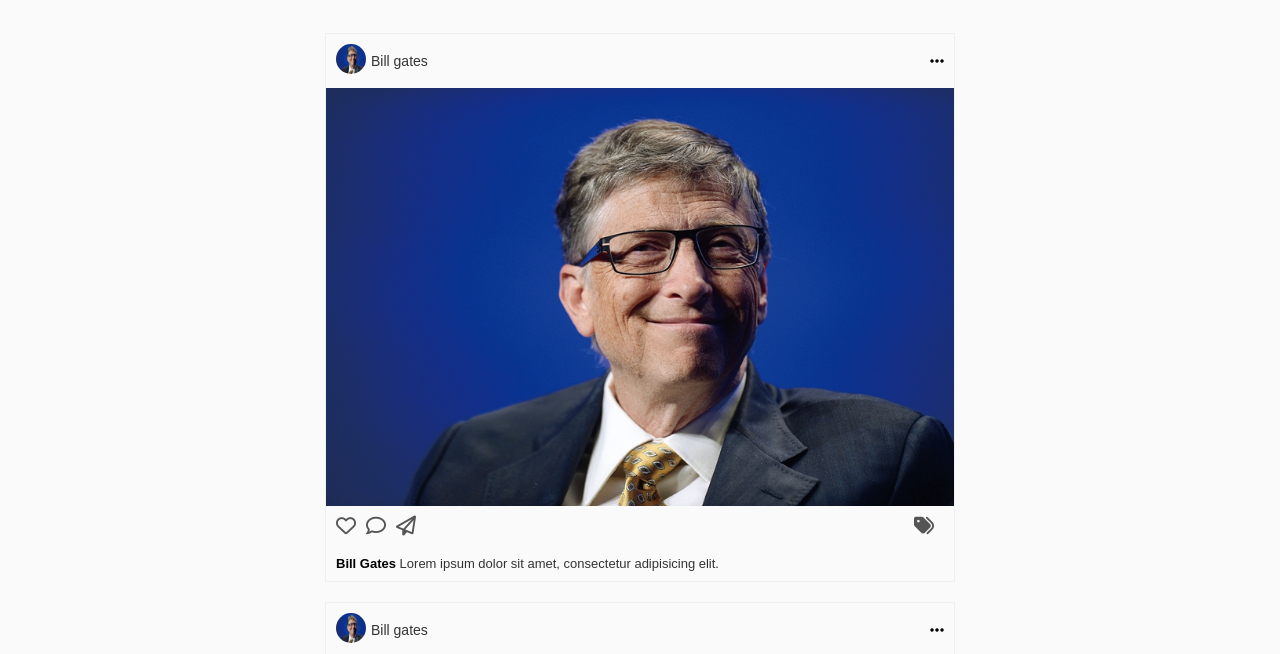
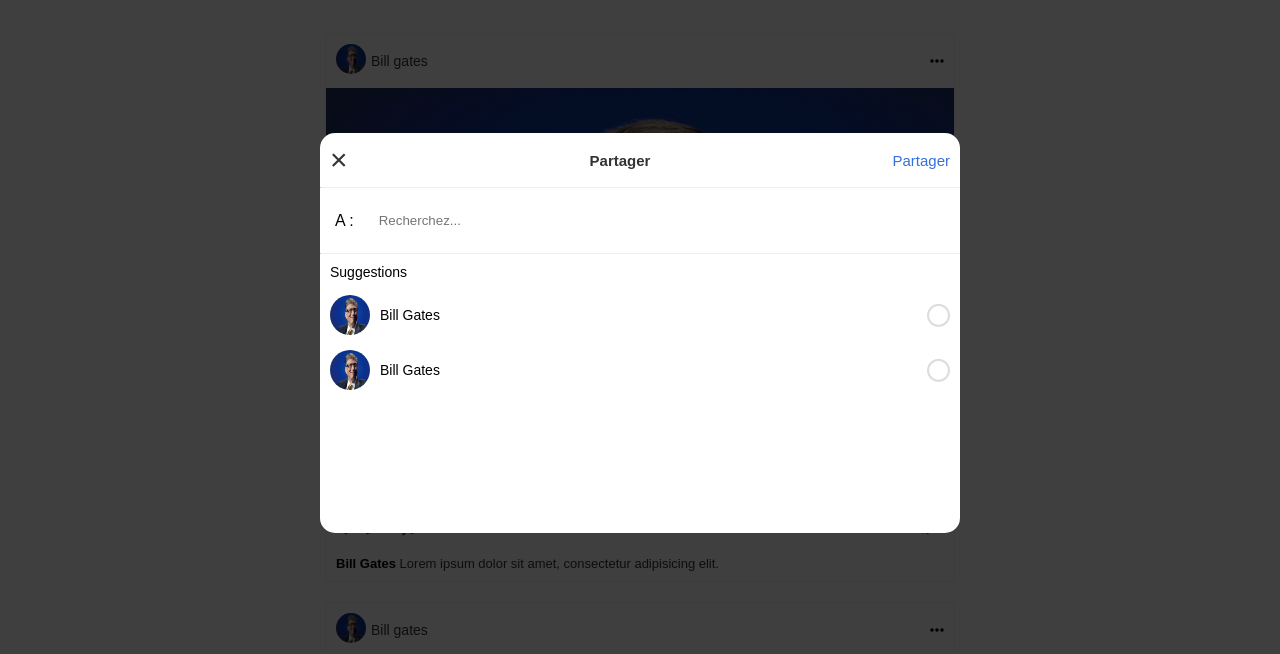
Before and after one commit to Achraffawzi/ig-clone, a plain HTML site: page index.html in a window 1280 px wide. Both pictures are taken after a click on the icon 406 px from the left and 593 px from the top of the page. Shown: the part 67-721 px from the top of the page. Drawn offline with Linux system fonts and the light colour scheme.

Commit message:
Adding the 'share post with your friends' functionality

```diff
--- a/css/mediaQuery.css
+++ b/css/mediaQuery.css
@@ -4,6 +4,10 @@
     }
     .header .container {
         width: 90%;
+    }
+    /* sharing a post functionalities */
+    .shareContainer {
+        width: 50%;
     }
     /* ====================== PROFILE PAGE ======================== */
     .profile-posts {
@@ -16,6 +20,7 @@
     .posts {
         width: 60%;
     }
+
     /* ====================== PROFILE PAGE ======================== */
     .profile-posts {
         grid-template-columns: repeat(auto-fit, 300px);
--- a/css/style.css
+++ b/css/style.css
@@ -266,6 +266,121 @@ i {
     font-size: 12px;
 }
 
+/* sharing a post functionalities */
+.shareContainer {
+    position: fixed;
+    top: 50%;
+    left: 50%;
+    width: 70%;
+    height: 50%;
+    transform: translate(-50%, -50%);
+    background-color: #fff;
+    z-index: 999;
+    border-radius: 15px;
+    display: none;
+    /* transition: transform 100ms ease-in;
+    transform-origin: center;
+    transform: scale(0); */
+}
+
+.shareContainer__top {
+    padding: 10px;
+    display: flex;
+    justify-content: space-between;
+    align-items: center;
+    flex-wrap: wrap;
+    color: #333;
+}
+
+.shareContainer__top__closeIcon {
+    font-size: 30px;
+    cursor: pointer;
+}
+
+.shareContainer__top__title {
+    font-weight: 600;
+}
+
+.shareContainer__top__title,
+.shareContainer__top__shareAnchor {
+    font-size: 15px;
+}
+
+.shareContainer__top__shareAnchor {
+    cursor: pointer;
+    color: rgb(53, 111, 219);
+    /* pointer-events: none; */
+}
+
+hr {
+    color:#ddd;
+    border-top: 1px;
+}
+
+.shareContainer__middle {
+    padding: 15px;
+    display: flex;
+    align-items: center;
+    overflow-y: auto;
+}
+
+.shareContainer__to {
+    margin-right: 15px;
+}
+
+.shareContainer__searchInput {
+    flex: 1;
+    padding: 10px;
+    border: none;
+}
+
+.shareCntainer__body {
+    padding: 10px;
+    overflow-y: auto;
+}
+
+.shareContainer__body__suggestions {
+    display: block;
+    margin-bottom: 15px;
+    font-size: 14px;
+}
+
+.shareContainer__body__friend {
+    display: flex;
+    align-items: center;
+    margin-bottom: 15px;
+    cursor: pointer;
+}
+
+.shareContainer__body__friendPicture {
+    width: 40px;
+    height: 40px;
+    object-fit: fill;
+    border-radius: 50%;
+    margin-right: 10px;
+}
+
+.shareContainer__body__friendName {
+    font-size: 14px;
+    flex: 1;
+}
+
+.shareContainer__body__selectIcon {
+    font-weight: 100;
+    color: #ddd;
+    font-size: 23px;
+}
+
+.overlay--active {
+    position: fixed;
+    left: 0;
+    top: 0;
+    width: 100%;
+    height: 100vh;
+    background-color: rgba(0, 0, 0, 0.75);
+    z-index: 998;
+}
+
 /* ====================== PRIVATE CHAT =========================== */
 .private-chat-container .container{
     width: 50%;
--- a/index.html
+++ b/index.html
@@ -59,7 +59,7 @@
             <div class="post-actions">
                 <i class="far fa-heart heart-icon"></i>
                 <i class="far fa-comment comment-icon 0"></i>
-                <i class="far fa-paper-plane"></i>
+                <i class="far fa-paper-plane sharePostIcon"></i>
                 <i class="fas fa-tags"></i>
             </div>
             <div class="post-caption" id="post-caption">
@@ -90,7 +90,7 @@
             <div class="post-actions">
                 <i class="far fa-heart heart-icon"></i>
                 <i class="far fa-comment comment-icon 1"></i>
-                <i class="far fa-paper-plane"></i>
+                <i class="far fa-paper-plane sharePostIcon"></i>
                 <i class="fas fa-tags"></i>
             </div>
             <div class="post-caption" id="post-caption">
@@ -125,6 +125,44 @@
         </a>
     </div>
 
+
+    <!-- share with friends  -->
+    <div class="shareContainer" id="shareContainer">
+        <!-- top -->
+        <div class="shareContainer__top">
+            <span class="shareContainer__top__closeIcon" id="shareContainer__top__closeIcon">
+                &times;
+            </span>
+            <span class="shareContainer__top__title">Partager</span>
+            <span class="shareContainer__top__shareAnchor">Partager</span>
+        </div>
+
+        <hr>
+        <!-- Middle -->
+        <div class="shareContainer__middle">
+            <span class="shareContainer__to">A :</span>
+            <input class="shareContainer__searchInput" id="shareContainer__searchInput" type="text" placeholder="Recherchez...">
+        </div>
+
+        <hr>
+        <!-- body -->
+        <div class="shareCntainer__body">
+            <span class="shareContainer__body__suggestions">Suggestions</span>
+            <div class="shareContainer__body__friend">
+                <img src="images/bill-gates-avatar.jpg" alt="" class="shareContainer__body__friendPicture">
+                <span class="shareContainer__body__friendName">Bill Gates</span>
+                <i class="far fa-circle shareContainer__body__selectIcon"></i>
+            </div>
+            <div class="shareContainer__body__friend">
+                <img src="images/bill-gates-avatar.jpg" alt="" class="shareContainer__body__friendPicture">
+                <span class="shareContainer__body__friendName">Bill Gates</span>
+                <i class="far fa-circle shareContainer__body__selectIcon"></i>
+            </div>
+        </div>
+    </div>
+
+    <div class="" id="overlay"></div>
+
     <script defer src="js/main.js"></script>
 </body>
 </html>
--- a/js/main.js
+++ b/js/main.js
@@ -26,6 +26,51 @@ for(let i = 0; i < commentButton.length; i++) {
         `;
     });
     commentInput[i].value = "";
+}
+
+/* ====================== SHARING A POST FUNCTIONALITY ====================== */
+let sharePostIcon = document.getElementsByClassName('sharePostIcon'),
+    shareContainer = document.getElementById('shareContainer'),
+    overlay = document.getElementById('overlay'),
+    closeIcon = document.getElementById('shareContainer__top__closeIcon');
+
+for(let i = 0; i < sharePostIcon.length; i++) {
+    sharePostIcon[i].addEventListener('click', () => {
+        shareContainer.style.display = 'block';
+        // shareContainer.style.transform = 'scale(1)';
+        overlay.classList.add('overlay--active');
+    });
+}
+
+/* CLOSING THE SHARE POST CONTAINER */
+closeIcon.addEventListener('click', () => {
+    shareContainer.style.display = 'none';
+    overlay.classList.remove('overlay--active');
+});
+
+/* SELECTING THE FRIEND T SHARE THE POST WITH */
+let friendToShare = document.getElementsByClassName('shareContainer__body__friend'),
+    selectIcon  = document.getElementsByClassName('shareContainer__body__selectIcon');
+for(let i = 0; i < friendToShare.length; i++) {
+    friendToShare[i].addEventListener('click', () => {
+
+        if(selectIcon[i].className.includes('far fa-circle')) {
+            selectIcon[i].classList.remove('far');
+            selectIcon[i].classList.remove('fa-circle');
+            selectIcon[i].classList.add('fas');
+            selectIcon[i].classList.add('fa-check-circle');
+            selectIcon[i].style.color = 'rgb(53, 111, 219)';
+
+        } else {
+            selectIcon[i].classList.remove('fas');
+            selectIcon[i].classList.remove('fa-check-circle');
+            selectIcon[i].classList.add('far');
+            selectIcon[i].classList.add('fa-circle');
+            selectIcon[i].style.color = '#ddd';
+
+        }
+
+    });
 }
 
 
```
